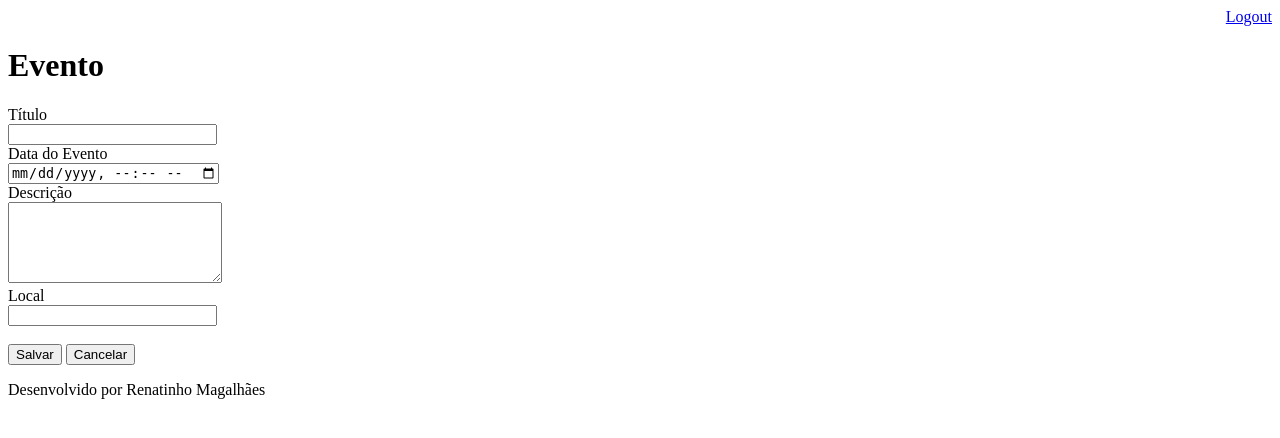
After one commit to rrmagalhaes/python, a Django app: page /agenda/evento/ in a window 1280 px wide. The commit adds this page. Shown: the top 438 px of the page. Run offline with Django 4.2, Linux system fonts and the light colour scheme; a user stored in the database is signed in.

Commit message:
Adiciona tela de inserção de eventos
Adiciona tela de inserção de eventos

```diff
--- a/projects/agenda/agenda/urls.py
+++ b/projects/agenda/agenda/urls.py
@@ -26,4 +26,6 @@ urlpatterns = [
     path('login/', views.login_user),
     path('login/submit', views.submit_login),
     path('logout/', views.logout_user),
+    path('agenda/evento/', views.evento),
+    path('agenda/evento/submit', views.submit_evento),
 ]
--- a/projects/agenda/core/models.py
+++ b/projects/agenda/core/models.py
@@ -3,12 +3,16 @@ from django.contrib.auth.models import User
 
 # Create your models here.
 
+# python manage.py makemigrations core (cria arquivo com migrações)
+# python manage.py sqlmigrate core (mostra sql que será aplicado)
+# python manage.py migrate core XXXX (aplica alterações no banco)
 class Evento(models.Model):
     titulo = models.CharField(max_length=100)
     descricao = models.TextField(blank=True, null=True)
     data_evento = models.DateTimeField(verbose_name='Data do Evento')
     data_criacao = models.DateTimeField(auto_now=True,verbose_name='Data de Criação')
     usuario = models.ForeignKey(User, on_delete=models.CASCADE)
+    local = models.CharField(max_length=100, blank=True, null=True)
 
     class Meta:
         db_table = 'events'
--- a/projects/agenda/core/views.py
+++ b/projects/agenda/core/views.py
@@ -34,3 +34,22 @@ def lista_eventos(request):
     evento = Evento.objects.filter(usuario=usuario)
     dados = { 'eventos': evento }
     return render(request, 'agenda.html', dados)
+
+@login_required(login_url='/login/')
+def evento(request):
+    return render(request, 'evento.html')
+
+@login_required(login_url='/login/')
+def submit_evento(request):
+    if request.POST:
+        titulo = request.POST.get('titulo')
+        descricao = request.POST.get('descricao')
+        local = request.POST.get('local')
+        data_evento = request.POST.get('data_evento')
+        usuario = request.user
+        Evento.objects.create(titulo=titulo,
+                              descricao=descricao,
+                              data_evento=data_evento,
+                              usuario=usuario,
+                              local=local)
+    return redirect("/")
--- a/projects/agenda/templates/agenda.html
+++ b/projects/agenda/templates/agenda.html
@@ -1,6 +1,9 @@
 {% extends "model_page.html" %}
 {% block content %}
     <h1>Agendamentos</h1>
+    <a href="evento/">
+        <button type="button">Novo Evento</button>
+    </a>
 
     <ul>
         {% for evento in eventos %}
--- /dev/null
+++ b/projects/agenda/templates/evento.html
@@ -0,0 +1,31 @@
+{% extends "model_page.html" %}
+
+{% block content %}
+
+<h1>Evento</h1>
+
+<form action="submit" method="POST"> {% csrf_token %}
+    <label>Título</label>
+    <br>
+    <input type="text" name="titulo" size="23">
+    <br>
+    <label>Data do Evento</label>
+    <br>
+    <input type="datetime-local" name="data_evento">
+    <br>
+    <label>Descrição</label>
+    <br>
+    <textarea name="descricao" rows="5" cols="24"></textarea>
+    <br>
+    <label>Local</label>
+    <br>
+    <input type="text" name="local" size="23">
+    <br>
+    <br>
+    <button type="submit">Salvar</button>
+    <a href="/">
+        <button type="button">Cancelar</button>
+    </a>
+</form>
+
+{% endblock %}
```
Also changed, not shown: projects/agenda/core/migrations/0002_evento_local_alter_evento_data_criacao.py (added), projects/agenda/db.sqlite3.
